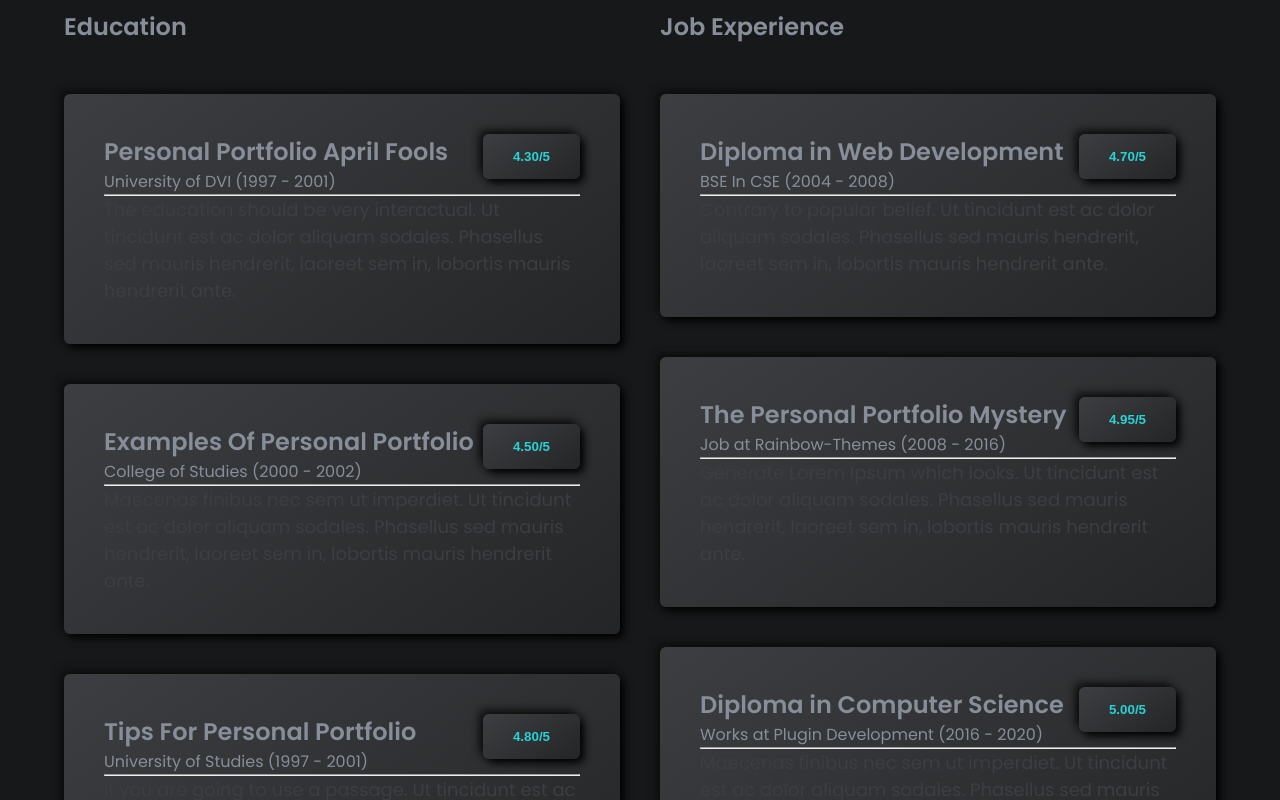
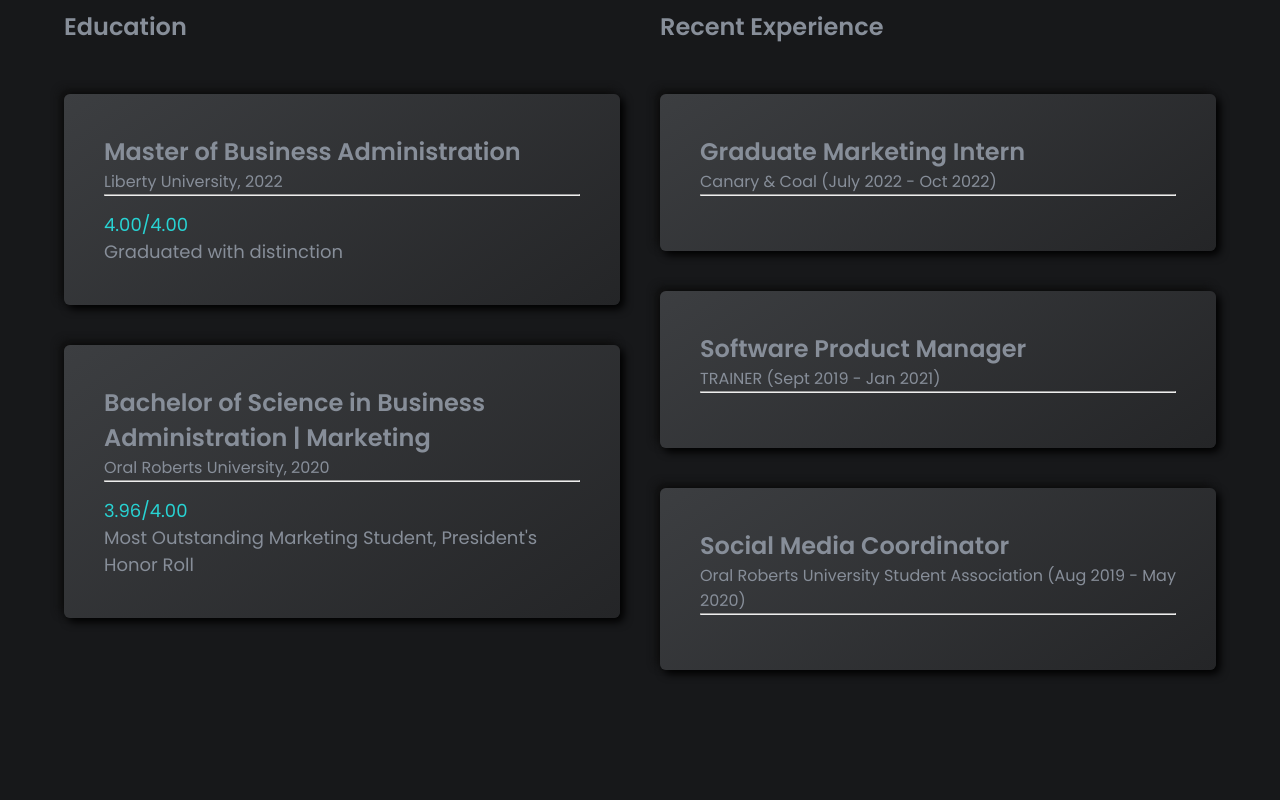
Before and after one commit to elliottcsipkes/dev-porfolio, a React (Create React App) app: page / in a window 1280 px wide. Shown: the part 2560-3360 px from the top of the page. Built offline with nearby package versions, Linux system fonts and the light colour scheme.

Commit message:
updated resume info and styling

```diff
--- a/src/component/Resume/Card.js
+++ b/src/component/Resume/Card.js
@@ -1,23 +1,21 @@
-import React from "react"
+import React from "react";
 
 const Card = (props) => {
   return (
     <>
-      <div className='box btn_shadow'>
-        <div className='title_content d_flex'>
-          <div className='title'>
+      <div className="box exp btn_shadow">
+        <div className="title_content d_flex">
+          <div className="title">
             <h2>{props.title}</h2>
             <span>{props.year}</span>
           </div>
-          <div className='rate'>
-            <button className='btn_shadow '>{props.rate}</button>
-          </div>
         </div>
         <hr />
-        <p>{props.desc}</p>
+        <p className="gpa">{props.gpa}</p>
+        <p className="gray">{props.desc}</p>
       </div>
     </>
-  )
-}
+  );
+};
 
-export default Card
+export default Card;
--- a/src/component/Resume/Resume.css
+++ b/src/component/Resume/Resume.css
@@ -38,8 +38,12 @@
   box-shadow: none;
   color: white;
 }
+
+.exp:hover{
+  cursor: default;
+}
 .Resume .box:hover p {
-  color: white;
+  color: black;
 }
 .Resume .content-section {
   position: relative;
@@ -79,6 +83,11 @@
   transform: translateY(-10px);
 }
 
+.gpa{
+  margin-top: 15px;
+  color: #28d3d3;
+}
+
 @media (max-width: 768px) {
   .Resume .d_flex {
     flex-direction: column;
--- a/src/component/Resume/Resume.js
+++ b/src/component/Resume/Resume.js
@@ -31,8 +31,8 @@
                         key={id}
                         title={val.title}
                         year={val.year}
-                        rate={val.rate}
                         desc={val.desc}
+                        gpa={val.gpa}
                       />
                     );
                   }
@@ -55,7 +55,7 @@
             </div>
             <div className="right">
               <div className="heading">
-                <h2 className="gray">Job Experience</h2>
+                <h2 className="gray">Recent Experience</h2>
               </div>
 
               <div className="content">
--- a/src/component/Resume/ResumeApi.js
+++ b/src/component/Resume/ResumeApi.js
@@ -2,51 +2,43 @@
   {
     id: 1,
     category: "education",
-    year: "University of DVI (1997 - 2001)",
-    title: "Personal Portfolio April Fools",
-    desc: "The education should be very interactual. Ut tincidunt est ac dolor aliquam sodales. Phasellus sed mauris hendrerit, laoreet sem in, lobortis mauris hendrerit ante.",
-    rate: "4.30/5",
+    year: "Liberty University, 2022",
+    title: "Master of Business Administration",
+    desc: "Graduated with distinction",
+    gpa: "4.00/4.00",
   },
   {
     id: 2,
     category: "education",
-    year: "College of Studies (2000 - 2002) ",
-    title: "Examples Of Personal Portfolio",
-    desc: "Maecenas finibus nec sem ut imperdiet. Ut tincidunt est ac dolor aliquam sodales. Phasellus sed mauris hendrerit, laoreet sem in, lobortis mauris hendrerit ante.",
-    rate: "4.50/5",
+    year: "Oral Roberts University, 2020",
+    title: "Bachelor of Science in Business Administration | Marketing",
+    desc: "Most Outstanding Marketing Student, President's Honor Roll",
+    gpa: "3.96/4.00",
   },
   {
     id: 3,
-    category: "education",
-    year: "University of Studies (1997 - 2001) ",
-    title: "Tips For Personal Portfolio",
-    desc: "If you are going to use a passage. Ut tincidunt est ac dolor aliquam sodales. Phasellus sed mauris hendrerit, laoreet sem in, lobortis mauris hendrerit ante.",
-    rate: "4.80/5 ",
+    category: "experience",
+    year: "Canary & Coal (July 2022 - Oct 2022)",
+    title: "Graduate Marketing Intern",
+    desc: "",
+    rate: "4.70/5 ",
   },
   {
     id: 4,
     category: "experience",
-    year: "BSE In CSE (2004 - 2008) ",
-    title: "Diploma in Web Development",
-    desc: "Contrary to popular belief. Ut tincidunt est ac dolor aliquam sodales. Phasellus sed mauris hendrerit, laoreet sem in, lobortis mauris hendrerit ante.",
-    rate: "4.70/5 ",
+    year: "TRAINER (Sept 2019 - Jan 2021) ",
+    title: "Software Product Manager",
+    desc: " ",
+    rate: "4.95/5 ",
   },
   {
     id: 5,
     category: "experience",
-    year: "Job at Rainbow-Themes (2008 - 2016) ",
-    title: "The Personal Portfolio Mystery",
-    desc: "Generate Lorem Ipsum which looks. Ut tincidunt est ac dolor aliquam sodales. Phasellus sed mauris hendrerit, laoreet sem in, lobortis mauris hendrerit ante.",
-    rate: "4.95/5 ",
-  },
-  {
-    id: 6,
-    category: "experience",
-    year: "Works at Plugin Development (2016 - 2020) ",
-    title: "Diploma in Computer Science",
-    desc: "Maecenas finibus nec sem ut imperdiet. Ut tincidunt est ac dolor aliquam sodales. Phasellus sed mauris hendrerit, laoreet sem in, lobortis mauris hendrerit ante.",
+    year: "Oral Roberts University Student Association (Aug 2019 - May 2020)",
+    title: "Social Media Coordinator",
+    desc: "",
     rate: "5.00/5 ",
   },
-]
+];
 
-export default ResumeApi
+export default ResumeApi;
```
